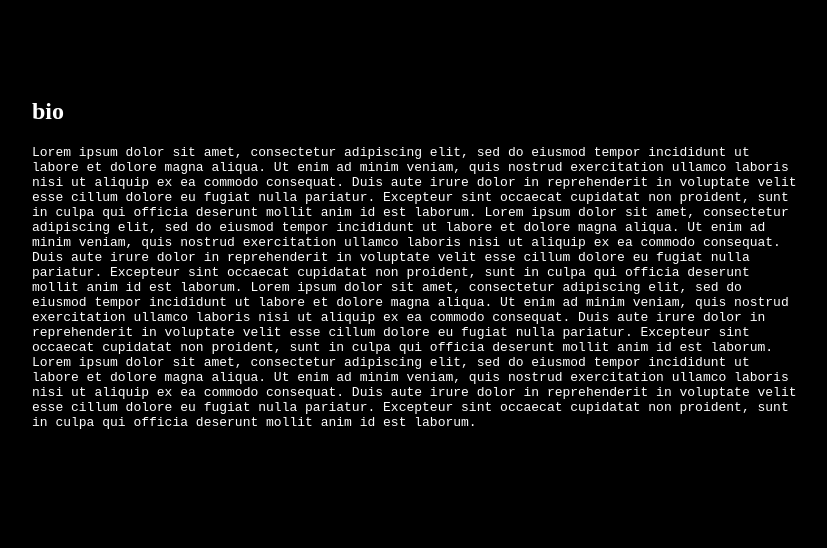
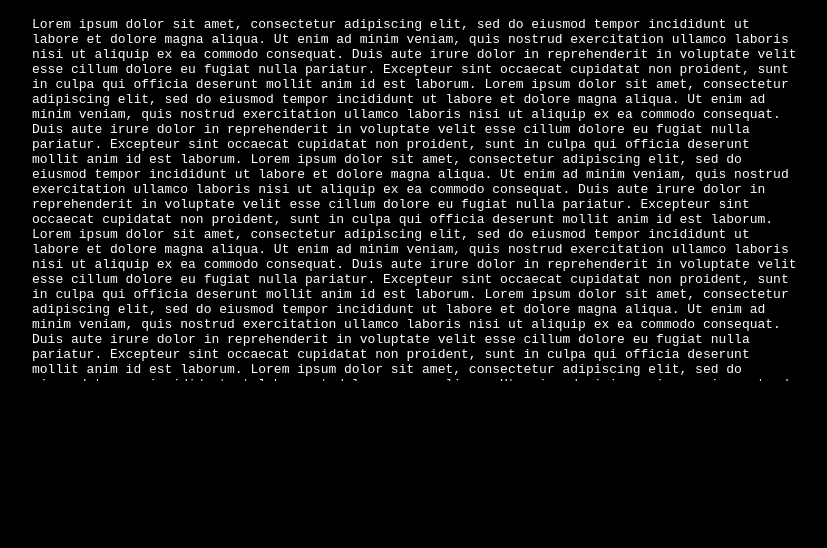
Before and after one commit to AlessandroGallesi/prova-sito-elementi, a plain HTML site: page bio.html in a window 1280 px wide. Shown: the part 252-800 px from the top of the page, without its empty margins (224-1051 px from the left). Drawn offline with Linux system fonts and the light colour scheme.

Commit message:
prova overflow:scroll

```diff
--- a/bio.html
+++ b/bio.html
@@ -28,4 +28,28 @@ incididunt ut labore et dolore magna aliqua. Ut enim ad minim veniam, quis nostr
 exercitation ullamco laboris nisi ut aliquip ex ea commodo consequat.
 Duis aute irure dolor in reprehenderit in voluptate velit esse cillum dolore eu
 fugiat nulla pariatur. Excepteur sint occaecat cupidatat non proident, sunt in culpa
+qui officia deserunt mollit anim id est laborum.
+Lorem ipsum dolor sit amet, consectetur adipiscing elit, sed do eiusmod tempor
+incididunt ut labore et dolore magna aliqua. Ut enim ad minim veniam, quis nostrud
+exercitation ullamco laboris nisi ut aliquip ex ea commodo consequat.
+Duis aute irure dolor in reprehenderit in voluptate velit esse cillum dolore eu
+fugiat nulla pariatur. Excepteur sint occaecat cupidatat non proident, sunt in culpa
+qui officia deserunt mollit anim id est laborum.
+Lorem ipsum dolor sit amet, consectetur adipiscing elit, sed do eiusmod tempor
+incididunt ut labore et dolore magna aliqua. Ut enim ad minim veniam, quis nostrud
+exercitation ullamco laboris nisi ut aliquip ex ea commodo consequat.
+Duis aute irure dolor in reprehenderit in voluptate velit esse cillum dolore eu
+fugiat nulla pariatur. Excepteur sint occaecat cupidatat non proident, sunt in culpa
+qui officia deserunt mollit anim id est laborum.
+Lorem ipsum dolor sit amet, consectetur adipiscing elit, sed do eiusmod tempor
+incididunt ut labore et dolore magna aliqua. Ut enim ad minim veniam, quis nostrud
+exercitation ullamco laboris nisi ut aliquip ex ea commodo consequat.
+Duis aute irure dolor in reprehenderit in voluptate velit esse cillum dolore eu
+fugiat nulla pariatur. Excepteur sint occaecat cupidatat non proident, sunt in culpa
+qui officia deserunt mollit anim id est laborum.
+Lorem ipsum dolor sit amet, consectetur adipiscing elit, sed do eiusmod tempor
+incididunt ut labore et dolore magna aliqua. Ut enim ad minim veniam, quis nostrud
+exercitation ullamco laboris nisi ut aliquip ex ea commodo consequat.
+Duis aute irure dolor in reprehenderit in voluptate velit esse cillum dolore eu
+fugiat nulla pariatur. Excepteur sint occaecat cupidatat non proident, sunt in culpa
 qui officia deserunt mollit anim id est laborum.</p>
--- a/style.css
+++ b/style.css
@@ -9,7 +9,7 @@ body{
   background-color: black;
   margin-left:20%;
   margin-right:20%;
-  margin-top:15%;
+  margin-top:5%;
 }
 
 
@@ -27,8 +27,12 @@ h1, h2{
 p{
   color:white;
   font-family: monospace;
+  height: 50%;
+  overflow: scroll;
 }
 a{
+  padding-left: 10px;
+  padding-right: 10px;
   text-decoration: none;
 }
 
```
Also changed, not shown: curriculum.html (+24 -0 lines), index.html (+2 -2 lines), portfolio.html (+24 -0 lines).
